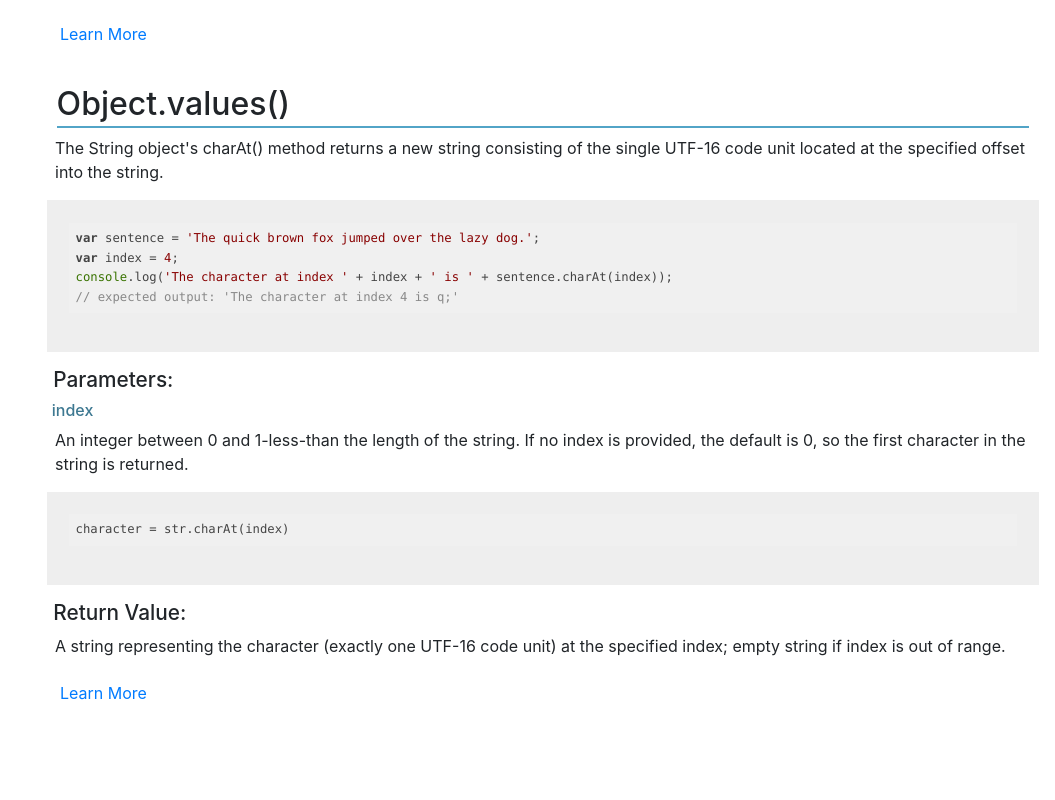
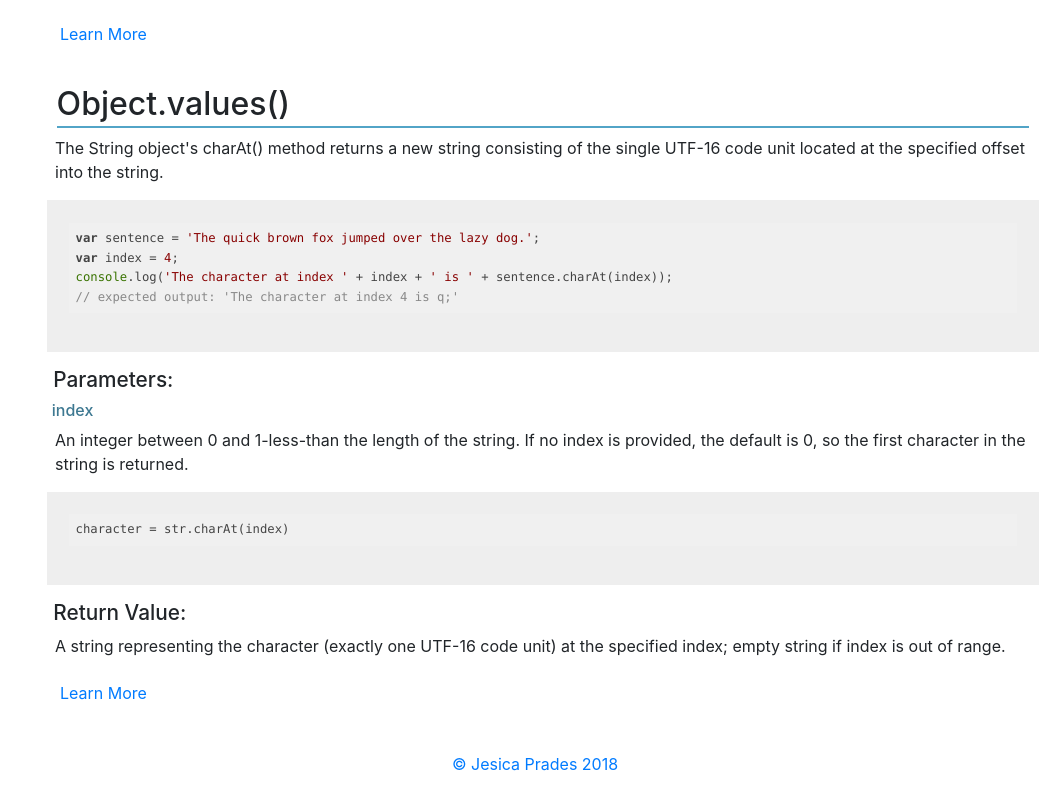
Before and after one commit to Smukat/documentation-page, a React (Create React App) app: page / in a window 1280 px wide. Shown: the part 5349-6149 px from the top of the page, without its empty margins (225-1280 px from the left). Before the commit the page ends 6077 px from the top, so only its background shows below. Built offline with nearby package versions, Linux system fonts and the light colour scheme.

Commit message:
Add Footer and minor changes in CSS

```diff
--- a/src/App.css
+++ b/src/App.css
@@ -54,9 +54,14 @@ General styles
 	color: #3d7891;
 }
 
- /* Title of Component
+ /* Footer
  **********************/
-
+.footer {
+	text-align: center;
+	color: #52a4c7;
+	text-decoration: none;
+	padding: 1.5em;
+}
 
 
 
@@ -98,9 +103,15 @@ CSS Grid layout for wider screens, when browser supports grid:
 	.sideMenu {
 		display: block;
 	}
-	/* Bigger Screens */
+
+	/* Footer
+	**********************/
+	.footer {
+		grid-column-start: 2;
+	}
 }
 
+	/* Bigger Screens */
 	@media screen and (min-width: 65em) {
 		.site {
 			/*GRID*/
--- a/src/App.jsx
+++ b/src/App.jsx
@@ -5,6 +5,7 @@ import data from './data/data.json';
 import Header from './components/Header';
 import SideMenu from './components/SideMenu';
 import Main from './components/Main';
+import Footer from './components/Footer';
 import './App.css';
 
 
@@ -60,6 +61,7 @@ class App extends Component {
         <div className="main-wrapper">
           <SideMenu categories={categoriesName} onChange={this.updateActiveCategory} />
           <Main articles={articles} section={sectionTitle} />
+          <Footer />
         </div>
       </div>
     );
--- a/src/components/CustomNavbar.jsx
+++ b/src/components/CustomNavbar.jsx
@@ -34,7 +34,7 @@ export default class CustomNavbar extends React.Component {
     return (
       <div>
         <Navbar color="light" light expand="md">
-          <NavbarBrand href="#">{title}</NavbarBrand>
+          <NavbarBrand href="https://smukat.github.io/documentation-page/">{title}</NavbarBrand>
           <NavbarToggler onClick={this.toggle} />
           <Collapse isOpen={isOpen} navbar>
             <Nav className="ml-auto" navbar>
--- /dev/null
+++ b/src/components/Footer.jsx
@@ -0,0 +1,9 @@
+import React from 'react';
+
+const Footer = () => (
+  <footer className="footer">
+    <a href="https://github.com/Smukat" target="_blank" rel="noopener noreferrer">&copy; Jesica Prades 2018</a>
+  </footer>
+
+);
+export default Footer;
```
